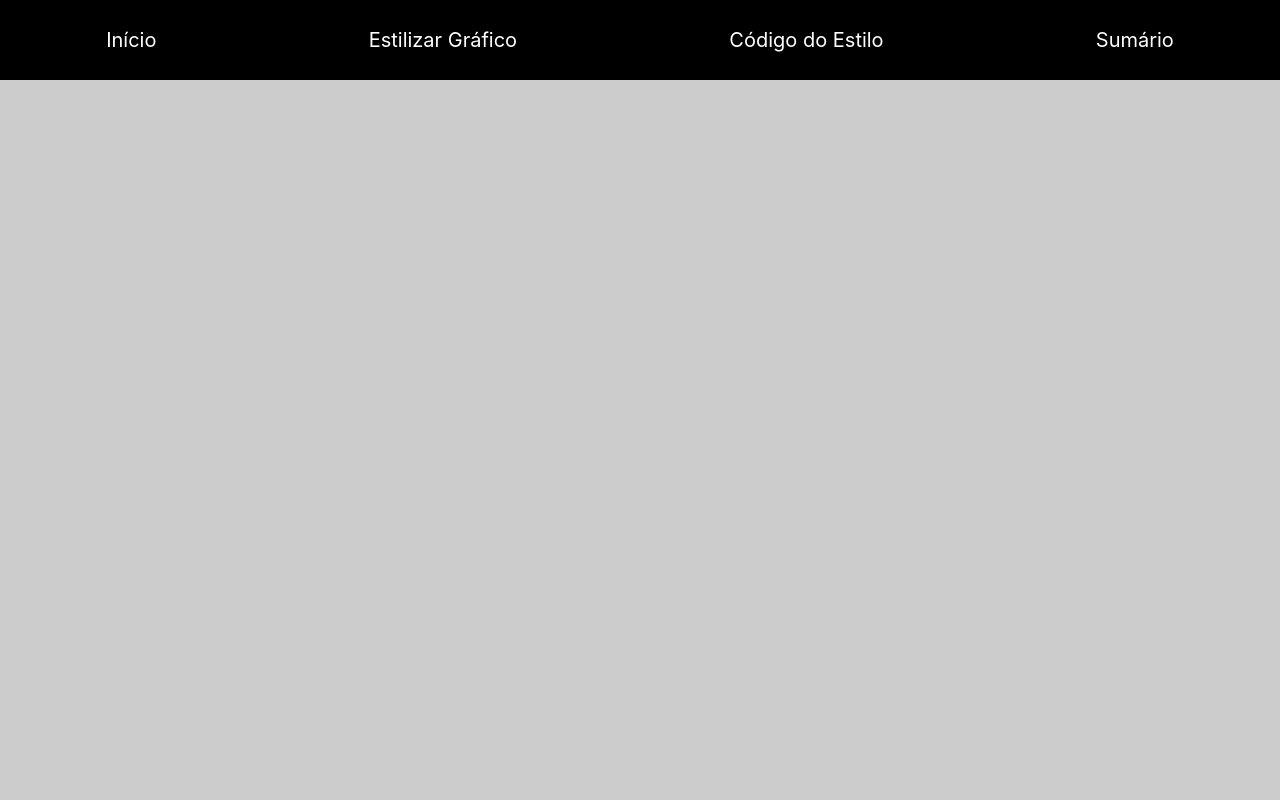
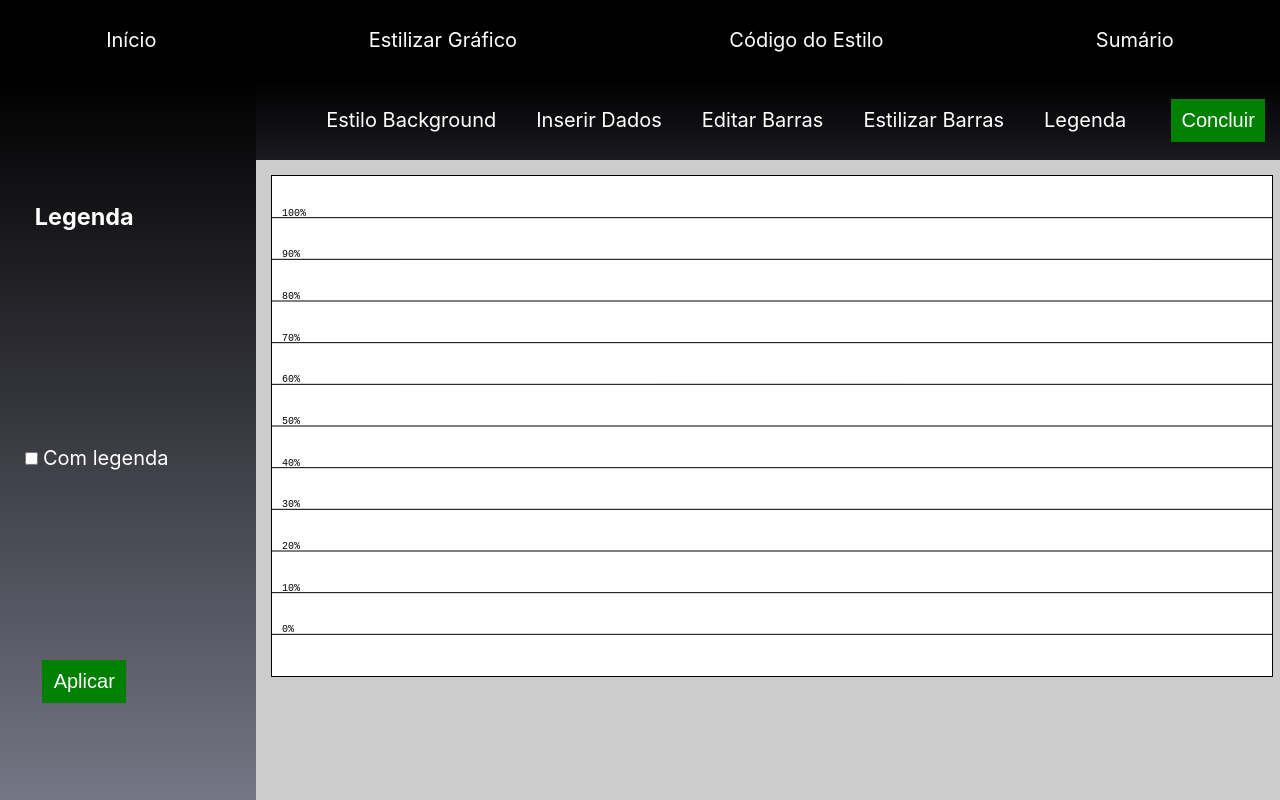
Before and after one commit to Gonzagadavid/percentage-chart, a React (Create React App) app: page /stylized-percentage-chart/settings/legend in a window 1280 px wide. Built offline with nearby package versions, Linux system fonts and the light colour scheme; a small style sheet from the web is missing.

Commit message:
efetuado mudanças para deploy

```diff
--- a/src/App.jsx
+++ b/src/App.jsx
@@ -10,17 +10,17 @@ function App() {
   return (
     <div className="App">
       <nav>
-        <Link to="/">Início</Link>
-        <Link to="/settings">Estilizar Gráfico</Link>
-        <Link to="/code">Código do Estilo</Link>
-        <Link to="/summary">Sumário</Link>
+        <Link to="/stylized-percentage-chart">Início</Link>
+        <Link to="/stylized-percentage-chart/settings">Estilizar Gráfico</Link>
+        <Link to="/stylized-percentage-chart/code">Código do Estilo</Link>
+        <Link to="/stylized-percentage-chart/summary">Sumário</Link>
       </nav>
       <main>
         <Switch>
-          <Route exact path="/" component={Home} />
-          <Route path="/settings" component={SetPage} />
-          <Route path="/code" component={CodePage} />
-          <Route path="/summary" component={SummaryPage} />
+          <Route exact path="/stylized-percentage-chart" component={Home} />
+          <Route path="/stylized-percentage-chart/settings" component={SetPage} />
+          <Route path="/stylized-percentage-chart/code" component={CodePage} />
+          <Route path="/stylized-percentage-chart/summary" component={SummaryPage} />
         </Switch>
       </main>
     </div>
--- a/src/components/NavSet/NavSet.jsx
+++ b/src/components/NavSet/NavSet.jsx
@@ -5,11 +5,11 @@ import './NavSet.css';
 const NavSet = () => (
   <nav className="NavSet">
     <ul>
-      <li><Link to="/settings/">Estilo Background</Link></li>
-      <li><Link to="/settings/insert-data">Inserir Dados</Link></li>
-      <li><Link to="/settings/edit-bar">Editar Barras</Link></li>
-      <li><Link to="/settings/style-bar">Estilizar Barras</Link></li>
-      <li><Link to="/settings/legend">Legenda</Link></li>
+      <li><Link to="/stylized-percentage-chart/settings/">Estilo Background</Link></li>
+      <li><Link to="/stylized-percentage-chart/settings/insert-data">Inserir Dados</Link></li>
+      <li><Link to="/stylized-percentage-chart/settings/edit-bar">Editar Barras</Link></li>
+      <li><Link to="/stylized-percentage-chart/settings/style-bar">Estilizar Barras</Link></li>
+      <li><Link to="/stylized-percentage-chart/settings/legend">Legenda</Link></li>
     </ul>
     <Link to="/code"><button type="button">Concluir</button></Link>
   </nav>
--- a/src/pages/DataPage/DataPage.jsx
+++ b/src/pages/DataPage/DataPage.jsx
@@ -10,11 +10,11 @@ import './DataPage.css';
 const DataPage = () => (
   <div className="DataPage">
     <Switch>
-      <Route exact path="/settings/" component={InputBackground} />
-      <Route path="/settings/insert-data" component={InputData} />
-      <Route path="/settings/edit-bar" component={EditBarContainer} />
-      <Route path="/settings/style-bar" component={InputBar} />
-      <Route path="/settings/legend" component={Legend} />
+      <Route exact path="/stylized-percentage-chart/settings/" component={InputBackground} />
+      <Route path="/stylized-percentage-chart/settings/insert-data" component={InputData} />
+      <Route path="/stylized-percentage-chart/settings/edit-bar" component={EditBarContainer} />
+      <Route path="/stylized-percentage-chart/settings/style-bar" component={InputBar} />
+      <Route path="/stylized-percentage-chart/settings/legend" component={Legend} />
     </Switch>
   </div>
 );
```
Also changed, not shown: package.json (+6 -3 lines), 1 other file (tests, documents, lock files or other folders).
